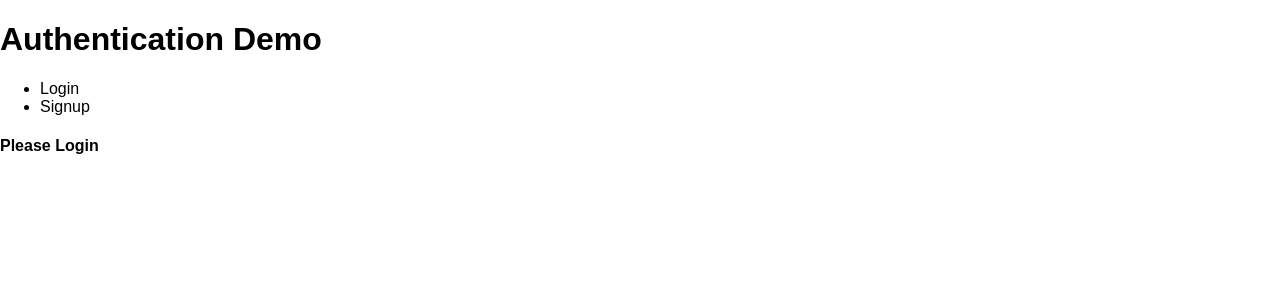
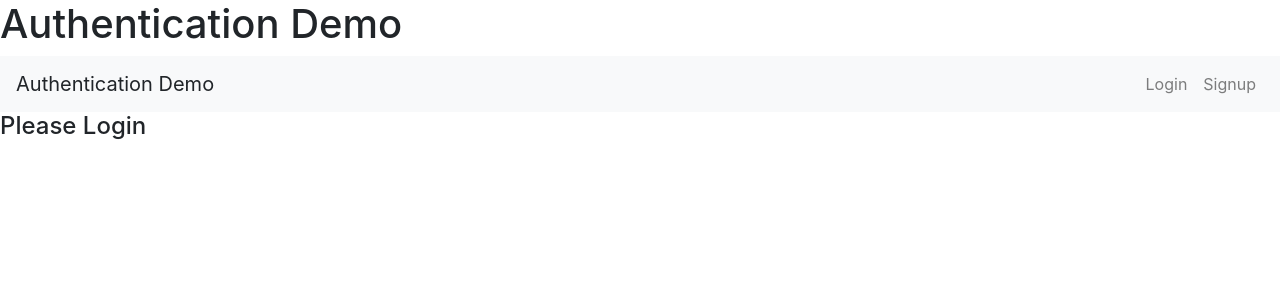
Before and after one commit to taranjeet/auth-app-frontend, a React (Create React App) app: page / in a window 1280 px wide. Shown: the top 300 px of the page. Built offline with nearby package versions, Linux system fonts and the light colour scheme.

Commit message:
update navbar with bootstrap

```diff
--- a/package.json
+++ b/package.json
@@ -3,6 +3,7 @@
   "version": "0.1.0",
   "private": true,
   "dependencies": {
+    "bootstrap": "^4.1.1",
     "react": "^16.4.1",
     "react-dom": "^16.4.1",
     "react-scripts": "1.1.4"
--- a/src/components/Nav.js
+++ b/src/components/Nav.js
@@ -3,17 +3,44 @@ import React from 'react';
 const Nav = (props) => {
 
     const loggedOutNav = (
-        <ul>
-            <li onClick={() => props.displayForm('login')}>Login</li>
-            <li onClick={() => props.displayForm('signup')}>Signup</li>
-        </ul>
-
+        <nav className="navbar navbar-expand-lg navbar-light bg-light">
+          <a className="navbar-brand">Authentication Demo</a>
+          <button className="navbar-toggler" type="button" data-toggle="collapse" data-target="#navbarSupportedContent" aria-controls="navbarSupportedContent" aria-expanded="false" aria-label="Toggle navigation">
+            <span className="navbar-toggler-icon"></span>
+          </button>
+          <div className="collapse navbar-collapse" id="navbarSupportedContent">
+            <ul className="navbar-nav ml-auto">
+              <li className="nav-item">
+                <a
+                    className="nav-link"
+                    onClick={() => props.displayForm('login')}>Login</a>
+              </li>
+              <li className="nav-item">
+                <a
+                    className="nav-link"
+                    onClick={() => props.displayForm('signup')}>Signup</a>
+              </li>
+            </ul>
+          </div>
+        </nav>
     );
 
     const loggedInNav = (
-        <ul>
-            <li onClick={() => props.handleLogout()}>Logout</li>
-        </ul>
+        <nav className="navbar navbar-expand-lg navbar-light bg-light">
+          <a className="navbar-brand">Authentication Demo</a>
+          <button className="navbar-toggler" type="button" data-toggle="collapse" data-target="#navbarSupportedContent" aria-controls="navbarSupportedContent" aria-expanded="false" aria-label="Toggle navigation">
+            <span className="navbar-toggler-icon"></span>
+          </button>
+          <div className="collapse navbar-collapse" id="navbarSupportedContent">
+            <ul className="navbar-nav ml-auto">
+              <li className="nav-item">
+                <a
+                    className="nav-link"
+                    onClick={() => props.handleLogout()}>Logout</a>
+              </li>
+            </ul>
+          </div>
+        </nav>
     );
 
     return (
--- a/src/index.js
+++ b/src/index.js
@@ -3,6 +3,8 @@ import ReactDOM from 'react-dom';
 import './index.css';
 import App from './App';
 import registerServiceWorker from './registerServiceWorker';
+import 'bootstrap/dist/css/bootstrap.css';
+
 
 ReactDOM.render(<App />, document.getElementById('root'));
 registerServiceWorker();
```
Also changed, not shown: 1 other file (tests, documents, lock files or other folders).
